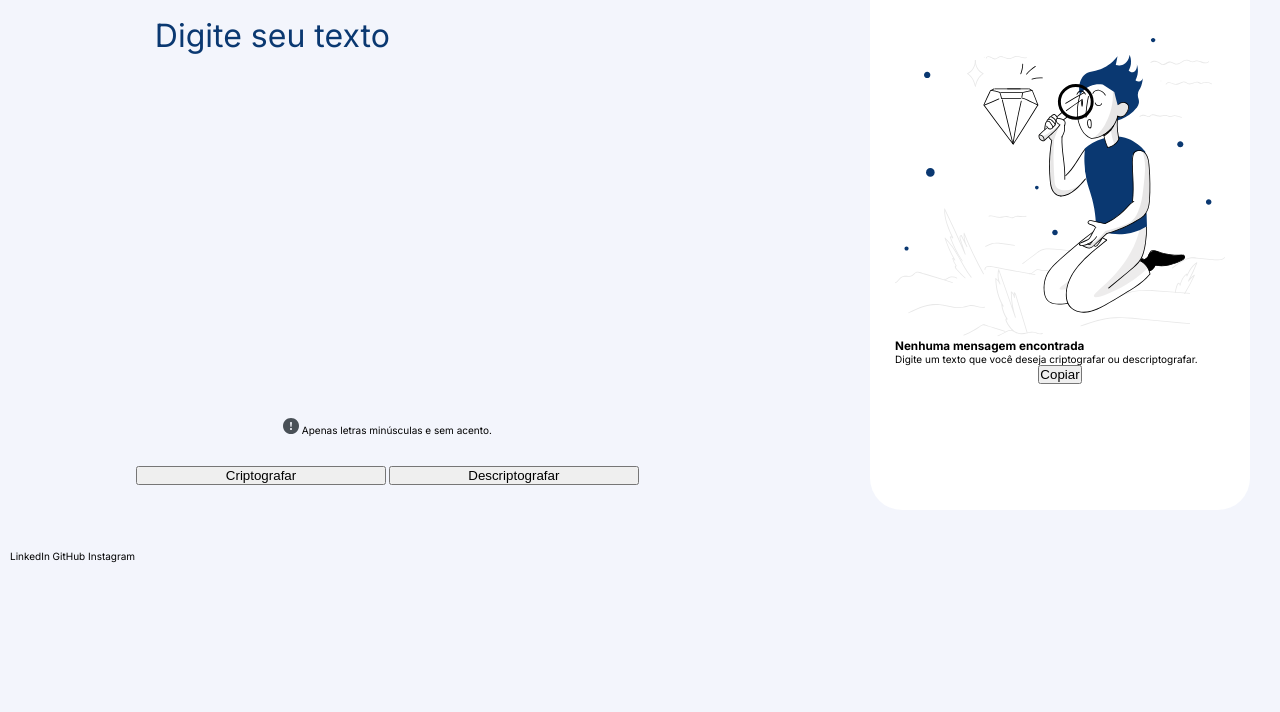
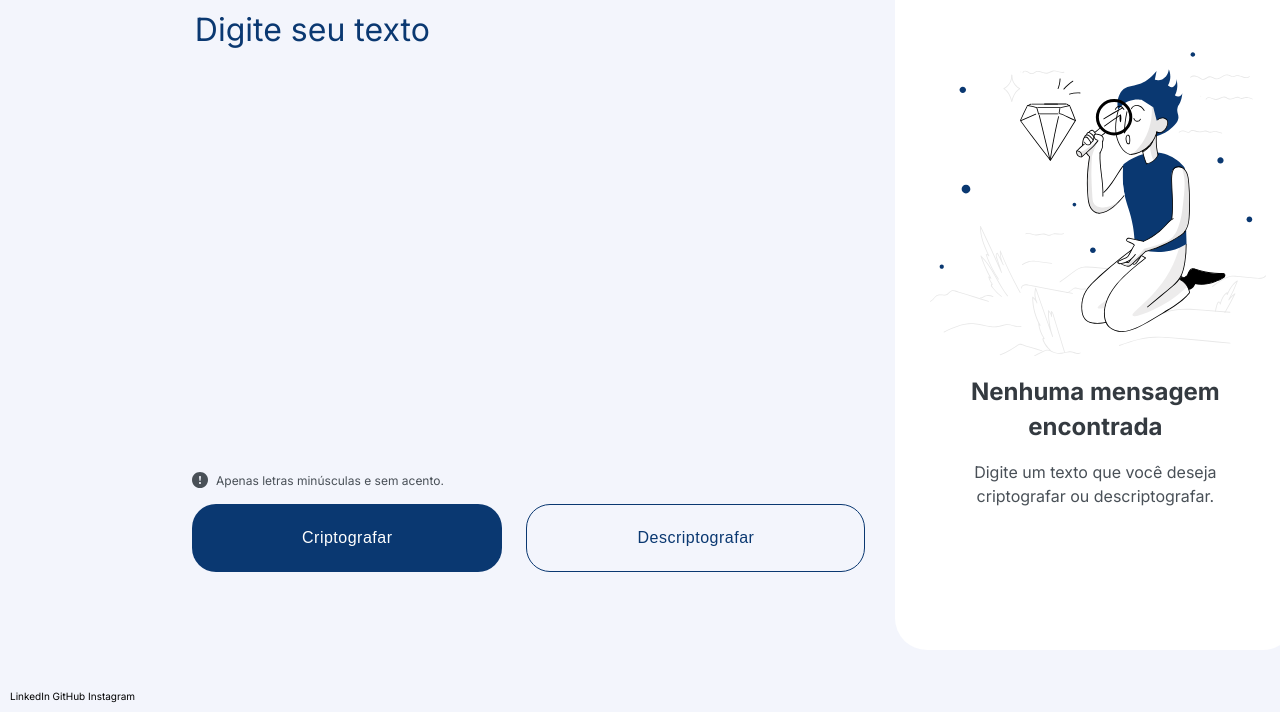
Before and after one commit to Leonardo-AD/Challenge-Decodificador, a plain HTML site: page index.html in a window 1280 px wide. Shown: the part 120-832 px from the top of the page. Before the commit the page ends 800 px from the top, so only its background shows below. Drawn offline with Linux system fonts and the light colour scheme.

Commit message:
finishing desktop version

```diff
--- a/index.css
+++ b/index.css
@@ -25,34 +25,29 @@ body {
     background: var(--bg-color);
 }
 
-main{
+
+/* Text field */
+.content-main {
     display: flex;
-    flex-wrap: wrap;
-    align-items: center;
+    /* flex-wrap: wrap; */
     justify-content: space-between;
 }
 
-
-/* Text field */
-.content-main__text-field {
-    display: flex;
-    flex-direction: column;
-    align-items: center;
-    justify-content: center;
+.content-main__container {
+    height: 100vh;
+    width: 100vw;
 }
 
 .text-area > img {
-    vertical-align: top;
-    width: 3.2rem;
-    height: 4.8rem;
-    margin: 3rem 4rem;
+    margin: 3rem 4rem 3rem 6rem;
+    vertical-align: top
 }
 
-.content-main__text-field textarea {
-    margin: 10rem 3rem 3rem;
+.content-main .text-area textarea {
+    margin: 12rem 0 3rem 5rem;
     padding: 1rem;
-    min-width: 60rem;
-    min-height: 38rem;
+    width: 66rem;
+    height: 44rem;
     font-size: 3.2rem;
 
     color: var(--primary-text-color);
@@ -69,25 +64,54 @@ textarea::placeholder {
 }
 
 .caution-text {
-    text-align: left;
+    display: flex;
+    margin-bottom: 1.6rem;
+    gap: .8rem;
+    align-items: center;
+    justify-content: flex-start;
+    padding-left: 19.2rem;
+}
+
+.caution-text span {
+    font-size: 1.2rem;
+    color: var(--regular-text-color);
 }
 
 .action-buttons {
-    margin: 3rem auto;
+    display: flex;
+    gap: 2.4rem;
+    padding-left: 19.2rem;
     text-align: left;
 }
 
 .action-buttons button {
-    width: 25rem;
+    padding: 2.4rem 11rem;
+    font-size: 1.6rem;
+    border: none;
+    border-radius: 2.4rem;
+    cursor: pointer;
+}
+
+.action-buttons .cryptograph-button {
+    background: var(--primary-button-color);
+    color: var(--secondary-text-color);
+    letter-spacing: .05rem;
+}
+
+.action-buttons .decryption-button {
+    background: var(--secondary-button-color);
+    color: var(--primary-text-color);
+    border: 1px solid var(--primary-button-color);
+    letter-spacing: .05rem;
 }
 
 
 /* Show message */
 .content-main__show-message {
     background: var(--show-message-bg);
-    width: 38rem;
-    height: 60rem;
-    margin: 3rem 3rem;
+    min-width: 40rem;
+    min-height: 60rem;
+    margin: 3rem;
     border-radius: 3.2rem;
 
     display: flex;
@@ -96,9 +120,29 @@ textarea::placeholder {
     align-items: center;
 }
 
-.content-main__show-message .area-show-message img {
+.area-show-message {
     width: 33rem;
-    height: 30rem;
+}
+
+.area-show-message h3 {
+    text-align: center;
+    line-height: 148%;
+    font-size: 2.4rem;
+    font-weight: bold;
+    color: var(--bold-text-color);
+    margin: 1.6rem;
+}
+
+.area-show-message span {
+    display: block;
+    line-height: 148%;
+    font-size: 1.6rem;
+    color: var(--regular-text-color);
+    text-align: center;
+}
+
+.content-main__show-message button {
+    display: none;
 }
 
 
--- a/index.html
+++ b/index.html
@@ -15,8 +15,8 @@
     <title>Decodificador</title>
 </head>
 <body>
-    <main class="content-main">
-        <div class="content-main__text-field">
+    <section class="content-main">
+        <div class="content-main__container">
             <div class="text-area">
                 <img src="./assets/logo.svg" alt="logo da alura" id="logo-image">
                 <textarea name="text-field" id="text-field" placeholder="Digite seu texto"></textarea>
@@ -43,7 +43,8 @@
 
             <button>Copiar</button>
         </div>
-    </main>
+    </section>
+
 
     <footer class="contact-area">
         <span id="linkedin">LinkedIn</span>
```
